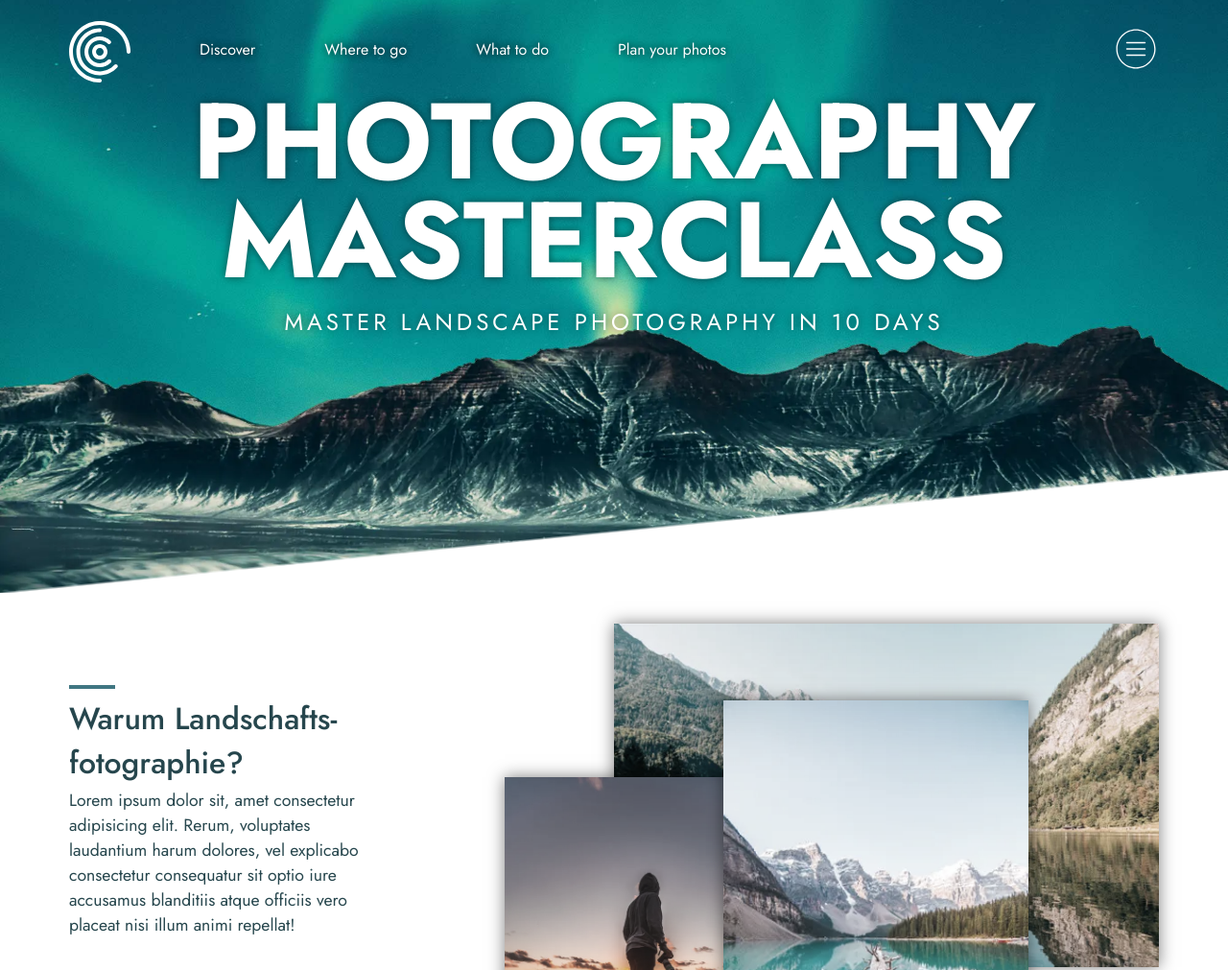
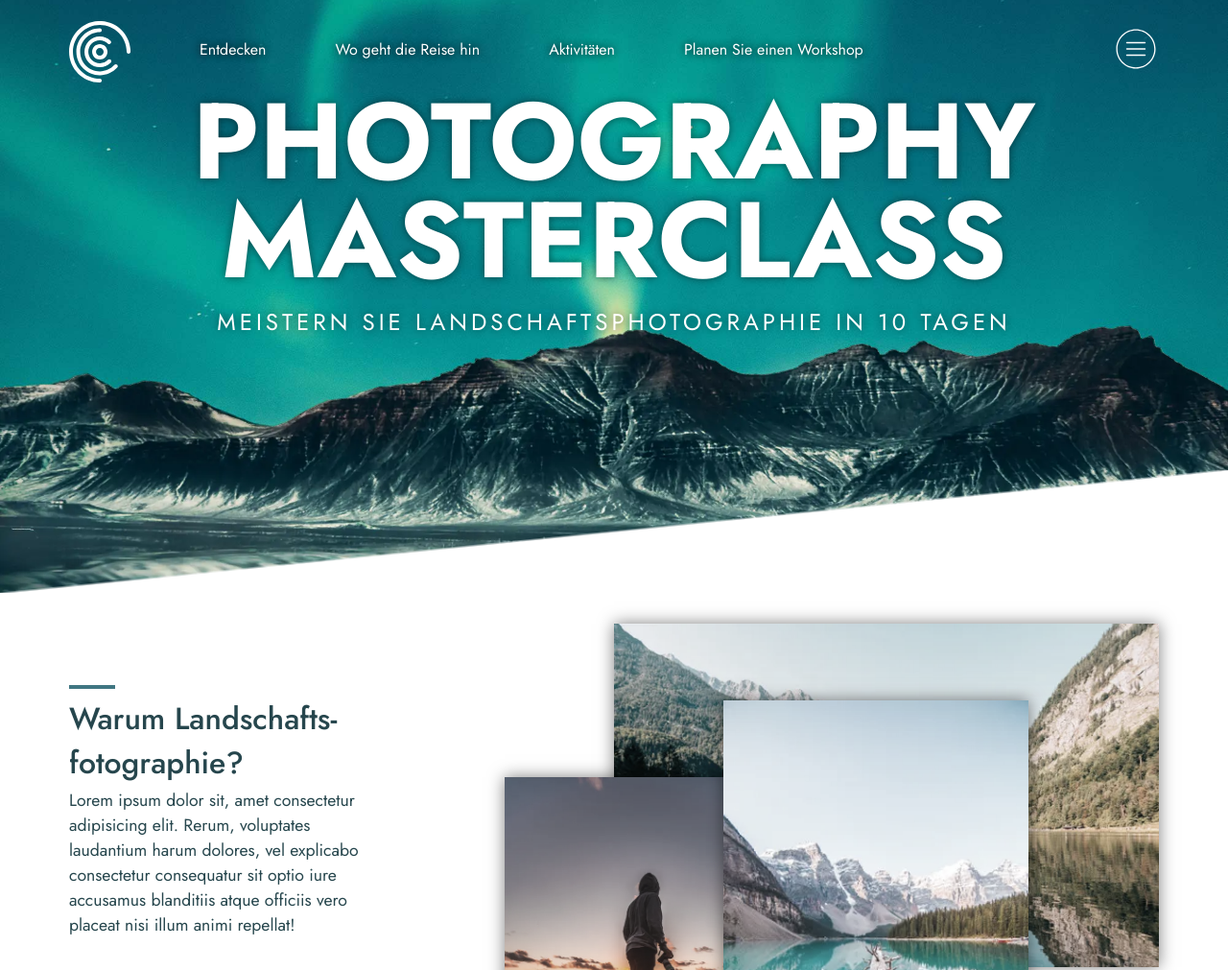
Before and after one commit to sikoob/photography, a website: page index.html in a window 1280 px wide. Shown: the top 1011 px of the page at 96% size. Drawn offline with Linux system fonts and the light colour scheme.

Commit message:
changing up language to have one front face

```diff
--- a/index.html
+++ b/index.html
@@ -22,10 +22,10 @@
                             </svg>
                         </a>
                     </li>
-                    <li class="navigation__list-item navigation__list-item--mobile-hidden"><a href="#" class="navigation__list-item-link">Discover</a></li>
-                    <li class="navigation__list-item navigation__list-item--mobile-hidden"><a href="#" class="navigation__list-item-link">Where to go</a></li>
-                    <li class="navigation__list-item navigation__list-item--mobile-hidden"><a href="#" class="navigation__list-item-link">What to do</a></li>
-                    <li class="navigation__list-item navigation__list-item--mobile-hidden"><a href="#" class="navigation__list-item-link">Plan your photos</a></li>
+                    <li class="navigation__list-item navigation__list-item--mobile-hidden"><a href="./test_page/setting-up.html" class="navigation__list-item-link">Entdecken</a></li>
+                    <li class="navigation__list-item navigation__list-item--mobile-hidden"><a href="./test_page/setting-up.html" class="navigation__list-item-link">Wo geht die Reise hin</a></li>
+                    <li class="navigation__list-item navigation__list-item--mobile-hidden"><a href="./test_page/setting-up.html" class="navigation__list-item-link">Aktivitäten</a></li>
+                    <li class="navigation__list-item navigation__list-item--mobile-hidden"><a href="./test_page/setting-up.html" class="navigation__list-item-link">Planen Sie einen Workshop</a></li>
                     <li class="navigation__list-item navigation__list-item--menu">
                         <label href="#" class="navigation__list-item-link" for="sidenav__opened">
                             <svg class="icon">
@@ -37,7 +37,7 @@
             </nav>
             <div class="header__heading-container">
                 <h1 class="header__heading-main">Photography <br /> Masterclass</h1>
-                <p class="header__heading-sub">Master landscape photography in 10 days</p>
+                <p class="header__heading-sub">Meistern Sie Landschaftsphotographie in 10 Tagen</p>
             </div>
         </div>
         <div class="header__slope"></div>
@@ -217,7 +217,7 @@
                 <p>Lorem ipsum dolor sit amet, consectetur adipisicing elit. Quas, id dolores eaque placeat deleniti mollitia harum nulla, reiciendis deserunt, similique distinctio provident accusantium reprehenderit doloremque laboriosam ullam praesentium sit quis?</p>
             </div>
             <div class="story__book">
-                <a class="button button--white button--background-blur" href="#booking-modal">Book now</a>
+                <a class="button button--white button--background-blur" href="#booking-modal">Jetzt buchen</a>
             </div>
         </div>
 
```
